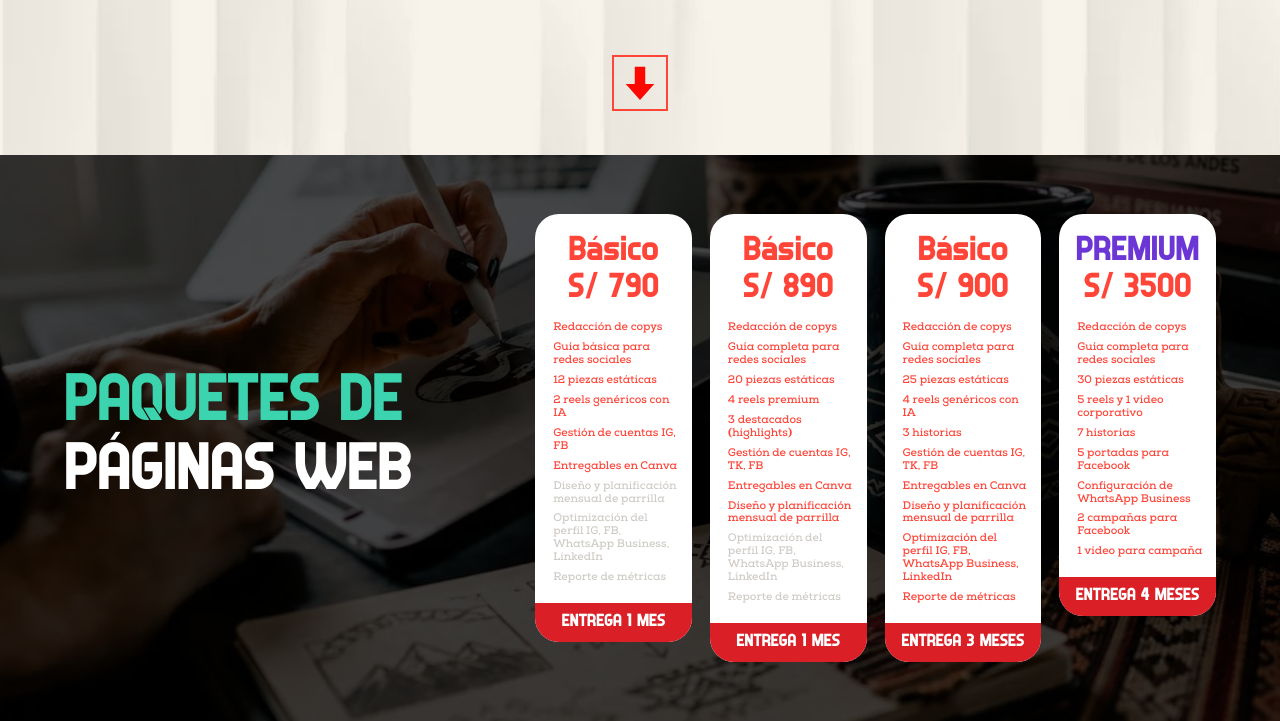
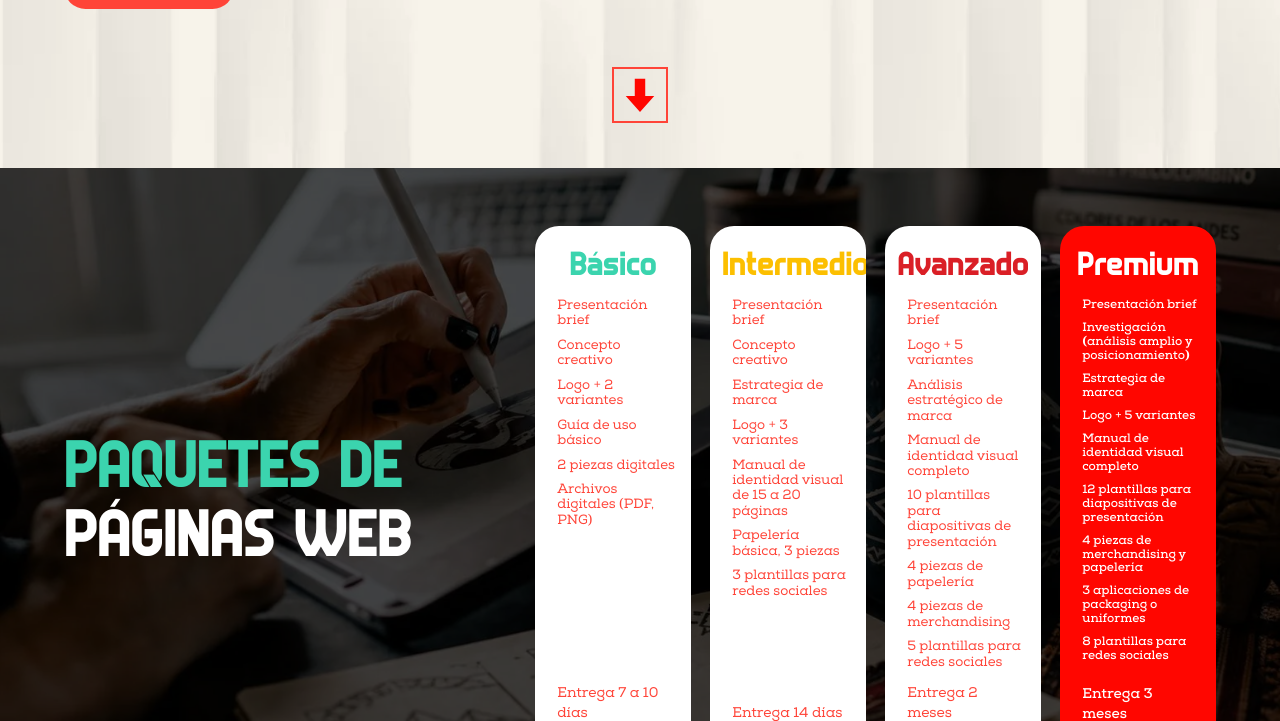
Before and after one commit to danefrainph/chayabrava.pe, a plain HTML site: page paginas-web/index.html in a window 1280 px wide. Shown: the part 3883-4604 px from the top of the page. Drawn offline with Linux system fonts and the light colour scheme.

Commit message:
Páginas Web: paso Lanzamiento, ícono en Proyectos y nuevos paquetes
- Paso 04 pasa a llamarse "Lanzamiento".
- Ícono de carpeta junto al título "Proyectos".
- Paquetes Básico, Intermedio, Avanzado y Premium según el diseño,
  con tiempo de entrega y botón "Cotizar aquí".

Co-Authored-By: Claude Opus 5.5 <noreply@anthropic.com>

```diff
--- a/paginas-web/index.html
+++ b/paginas-web/index.html
@@ -130,10 +130,10 @@
           <li class="reveal" style="--d:0.0s"><span class="steps__num">01</span><h3>Planificar</h3><p>Objetivos, mapa del sitio y contenidos de cada página.</p></li>
           <li class="reveal" style="--d:0.1s"><span class="steps__num">02</span><h3>Diseñar</h3><p>Prototipo visual de tu web para revisarlo antes de programar.</p></li>
           <li class="reveal" style="--d:0.2s"><span class="steps__num">03</span><h3>Desarrollar</h3><p>Programación, optimización, pruebas y carga de contenidos.</p></li>
-          <li class="reveal" style="--d:0.3s"><span class="steps__num">04</span><h3>Lanzar</h3><p>Publicación, capacitación y acompañamiento post lanzamiento.</p></li>
+          <li class="reveal" style="--d:0.3s"><span class="steps__num">04</span><h3>Lanzamiento</h3><p>Publicación, capacitación y acompañamiento post lanzamiento.</p></li>
         </ol>
 
-        <h2 class="display projects__title" id="proyectos" data-split>Proyectos</h2>
+        <h2 class="display projects__title" id="proyectos" data-split><svg class="projects__icon" viewBox="0 0 48 44" aria-hidden="true" fill="none" stroke="currentColor" stroke-width="3" stroke-linejoin="round" stroke-linecap="round"><path d="M30 40H6a3 3 0 0 1-3-3V5a3 3 0 0 1 3-3h10l4 5h14a3 3 0 0 1 3 3v12"/><path d="M9 17l3 3 6-6M9 29l3 3 6-6"/><rect x="27" y="29" width="18" height="12" rx="2"/><path d="M33 26v3M39 26v3M32 35h2M38 35h2"/></svg>Proyectos</h2>
         <div class="projects">
           <article class="project">
             <a class="project__media reveal reveal--left" href="https://siemprepatas.pe" target="_blank" rel="noopener"><img src="../assets/img/proyectos/siempre-patas-web.webp" alt="Página web de Siempre Patas en laptop y celular" width="1536" height="1024" loading="lazy"></a>
@@ -195,74 +195,70 @@
         <h2 class="display packs__title" id="packs-title" data-split><span class="t-teal">Paquetes de</span><br>páginas web</h2>
         <ul class="packs__grid">
             <li>
-              <a class="pack" style="--pc:var(--c-red)" href="../contacto/index.html?servicio=web&amp;plan=basico-790" aria-label="Cotizar paquete Básico de S/ 790">
-                <div class="pack__head"><h3 class="pack__name">Básico</h3><p class="pack__price">S/ 790</p></div>
+              <article class="pack" style="--pc:var(--c-mint)">
+                <h3 class="pack__name">Básico</h3>
                 <ul>
-                <li>Redacción de copys</li>
-                <li>Guía básica para redes sociales</li>
-                <li>12 piezas estáticas</li>
-                <li>2 reels genéricos con IA</li>
-                <li>Gestión de cuentas IG, FB</li>
-                <li>Entregables en Canva</li>
-                <li class="is-off">Diseño y planificación mensual de parrilla<span class="sr-only"> (no incluido)</span></li>
-                <li class="is-off">Optimización del perfil IG, FB, WhatsApp Business, LinkedIn<span class="sr-only"> (no incluido)</span></li>
-                <li class="is-off">Reporte de métricas<span class="sr-only"> (no incluido)</span></li>
+                  <li>Presentación brief</li>
+                  <li>Concepto creativo</li>
+                  <li>Logo + 2 variantes</li>
+                  <li>Guía de uso básico</li>
+                  <li>2 piezas digitales</li>
+                  <li>Archivos digitales (PDF, PNG)</li>
                 </ul>
-                <p class="pack__foot">Entrega 1 mes</p>
-              </a>
+                <p class="pack__time">Entrega 7 a 10 días</p>
+                <a class="pack__foot" href="../contacto/index.html?servicio=web&amp;plan=basico">Cotizar aquí<span class="sr-only"> el paquete Básico</span></a>
+              </article>
             </li>
             <li>
-              <a class="pack" style="--pc:var(--c-red)" href="../contacto/index.html?servicio=web&amp;plan=basico-890" aria-label="Cotizar paquete Básico de S/ 890">
-                <div class="pack__head"><h3 class="pack__name">Básico</h3><p class="pack__price">S/ 890</p></div>
+              <article class="pack" style="--pc:var(--c-yellow)">
+                <h3 class="pack__name">Intermedio</h3>
                 <ul>
-                <li>Redacción de copys</li>
-                <li>Guía completa para redes sociales</li>
-                <li>20 piezas estáticas</li>
-                <li>4 reels premium</li>
-                <li>3 destacados (highlights)</li>
-                <li>Gestión de cuentas IG, TK, FB</li>
-                <li>Entregables en Canva</li>
-                <li>Diseño y planificación mensual de parrilla</li>
-                <li class="is-off">Optimización del perfil IG, FB, WhatsApp Business, LinkedIn<span class="sr-only"> (no incluido)</span></li>
-                <li class="is-off">Reporte de métricas<span class="sr-only"> (no incluido)</span></li>
+                  <li>Presentación brief</li>
+                  <li>Concepto creativo</li>
+                  <li>Estrategia de marca</li>
+                  <li>Logo + 3 variantes</li>
+                  <li>Manual de identidad visual de 15 a 20 páginas</li>
+                  <li>Papelería básica, 3 piezas</li>
+                  <li>3 plantillas para redes sociales</li>
                 </ul>
-                <p class="pack__foot">Entrega 1 mes</p>
-              </a>
+                <p class="pack__time">Entrega 14 días</p>
+                <a class="pack__foot" href="../contacto/index.html?servicio=web&amp;plan=intermedio">Cotizar aquí<span class="sr-only"> el paquete Intermedio</span></a>
+              </article>
             </li>
             <li>
-              <a class="pack" style="--pc:var(--c-red)" href="../contacto/index.html?servicio=web&amp;plan=basico-900" aria-label="Cotizar paquete Básico de S/ 900">
-                <div class="pack__head"><h3 class="pack__name">Básico</h3><p class="pack__price">S/ 900</p></div>
+              <article class="pack" style="--pc:var(--c-red-band)">
+                <h3 class="pack__name">Avanzado</h3>
                 <ul>
-                <li>Redacción de copys</li>
-                <li>Guía completa para redes sociales</li>
-                <li>25 piezas estáticas</li>
-                <li>4 reels genéricos con IA</li>
-                <li>3 historias</li>
-                <li>Gestión de cuentas IG, TK, FB</li>
-                <li>Entregables en Canva</li>
-                <li>Diseño y planificación mensual de parrilla</li>
-                <li>Optimización del perfil IG, FB, WhatsApp Business, LinkedIn</li>
-                <li>Reporte de métricas</li>
+                  <li>Presentación brief</li>
+                  <li>Logo + 5 variantes</li>
+                  <li>Análisis estratégico de marca</li>
+                  <li>Manual de identidad visual completo</li>
+                  <li>10 plantillas para diapositivas de presentación</li>
+                  <li>4 piezas de papelería</li>
+                  <li>4 piezas de merchandising</li>
+                  <li>5 plantillas para redes sociales</li>
                 </ul>
-                <p class="pack__foot">Entrega 3 meses</p>
-              </a>
+                <p class="pack__time">Entrega 2 meses</p>
+                <a class="pack__foot" href="../contacto/index.html?servicio=web&amp;plan=avanzado">Cotizar aquí<span class="sr-only"> el paquete Avanzado</span></a>
+              </article>
             </li>
             <li>
-              <a class="pack pack--premium" href="../contacto/index.html?servicio=web&amp;plan=premium" aria-label="Cotizar paquete Premium de S/ 3500">
-                <div class="pack__head"><h3 class="pack__name">Premium</h3><p class="pack__price">S/ 3500</p></div>
+              <article class="pack pack--dark" style="--pc:#fff">
+                <h3 class="pack__name">Premium</h3>
                 <ul>
-                <li>Redacción de copys</li>
-                <li>Guía completa para redes sociales</li>
-                <li>30 piezas estáticas</li>
-                <li>5 reels y 1 video corporativo</li>
-                <li>7 historias</li>
-                <li>5 portadas para Facebook</li>
-                <li>Configuración de WhatsApp Business</li>
-                <li>2 campañas para Facebook</li>
-                <li>1 video para campaña</li>
+                  <li>Presentación brief</li>
+                  <li>Investigación (análisis amplio y posicionamiento)</li>
+                  <li>Estrategia de marca</li>
+                  <li>Logo + 5 variantes</li>
+                  <li>Manual de identidad visual completo</li>
+                  <li>12 plantillas para diapositivas de presentación</li>
+                  <li>4 piezas de merchandising y papelería</li>
+                  <li>3 aplicaciones de packaging o uniformes</li>
+                  <li>8 plantillas para redes sociales</li>
                 </ul>
-                <p class="pack__foot">Entrega 4 meses</p>
-              </a>
+                <p class="pack__time">Entrega 3 meses</p>
+                <a class="pack__foot" href="../contacto/index.html?servicio=web&amp;plan=premium">Cotizar aquí<span class="sr-only"> el paquete Premium</span></a>
+              </article>
             </li>
         </ul>
       </div>
--- a/paginas-web/paginas-web.css
+++ b/paginas-web/paginas-web.css
@@ -51,14 +51,23 @@
 .w-work .steps { margin-bottom: clamp(50px, 6vw, 84px); }
 
 /* ---------- Paquetes (4 tarjetas) ---------- */
-.w-packs .packs__grid { grid-template-columns: repeat(4, minmax(0, 1fr)); gap: clamp(12px, 1.4vw, 20px); }
-.w-packs .pack { border-radius: 24px; }
-.w-packs .pack__head { padding: 20px 10px 6px; }
-.w-packs .pack__name, .w-packs .pack__price { font-size: clamp(28px, 2.8vw, 39px); }
-.w-packs .pack ul { padding: 8px 12px 18px 18px; gap: 7px; font-size: 11px; }
-.w-packs .pack__foot { font-size: clamp(15px, 1.42vw, 20px); padding-block: 9px 10px; }
-.pack--premium { --pc: var(--c-purple); }
-.pack--premium .pack__name { text-transform: uppercase; }
+.w-packs .packs__grid { grid-template-columns: repeat(4, minmax(0, 1fr)); gap: clamp(12px, 1.5vw, 22px); align-items: stretch; }
+.w-packs .packs__grid > li { display: flex; }
+.w-packs .pack { flex: 1; border-radius: 24px; color: var(--c-red); }
+.w-packs .pack__name { text-align: center; padding: 24px 12px 14px; font-size: clamp(28px, 2.7vw, 40px); }
+.w-packs .pack ul { flex: 1; padding: 0 16px 14px 22px; gap: 9px; font-weight: 400; font-size: clamp(12.5px, 1.05vw, 15px); line-height: 1.15; }
+.w-packs .pack__time { padding: 0 16px 10px 22px; font-family: var(--f-body); font-size: clamp(13px, 1.1vw, 15.5px); }
+.w-packs .pack__foot { display: block; font-size: clamp(20px, 1.9vw, 27px); text-transform: none; padding: 10px 8px 12px; transition: background .3s, color .3s; }
+.w-packs .pack__foot:hover { background: #000; }
+.w-packs .pack--dark { background: var(--c-red-flag); color: #fff; }
+.w-packs .pack--dark .pack__name { color: #fff; }
+.w-packs .pack--dark ul { font-weight: 700; font-size: clamp(11.5px, .95vw, 13.5px); }
+.w-packs .pack--dark .pack__time { font-weight: 700; }
+.w-packs .pack--dark .pack__foot { background: #fff; color: var(--c-red-flag); }
+.w-packs .pack--dark .pack__foot:hover { background: var(--c-yellow); color: #000; }
+
+/* Ícono de carpeta junto al título "Proyectos" */
+.projects__icon { display: inline-block; width: 1.15em; height: auto; margin-right: .5em; vertical-align: -.12em; }
 
 /* ---------- CTA turquesa ---------- */
 .w-cta { --tint: #3bd4ae; }
```
